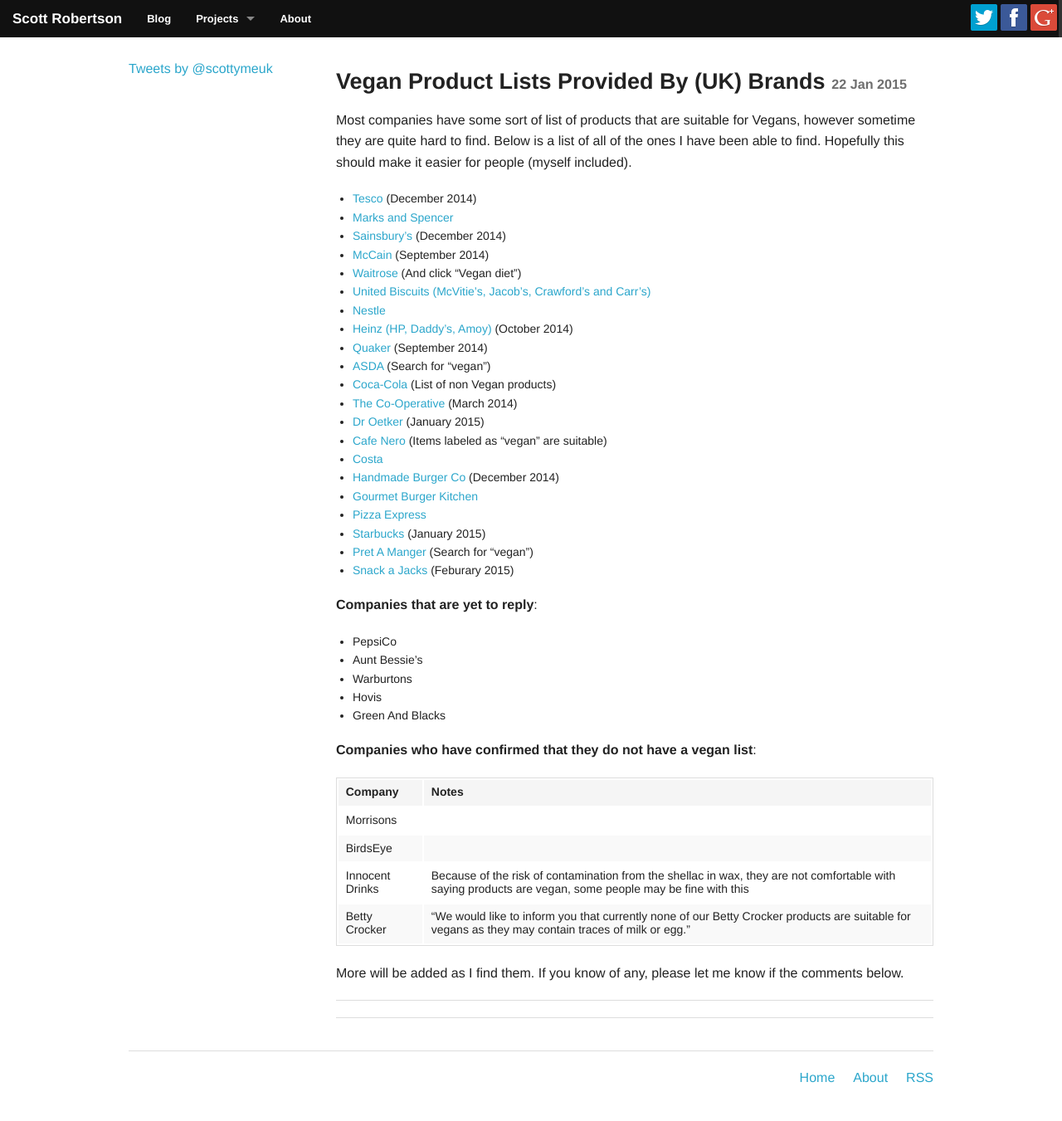
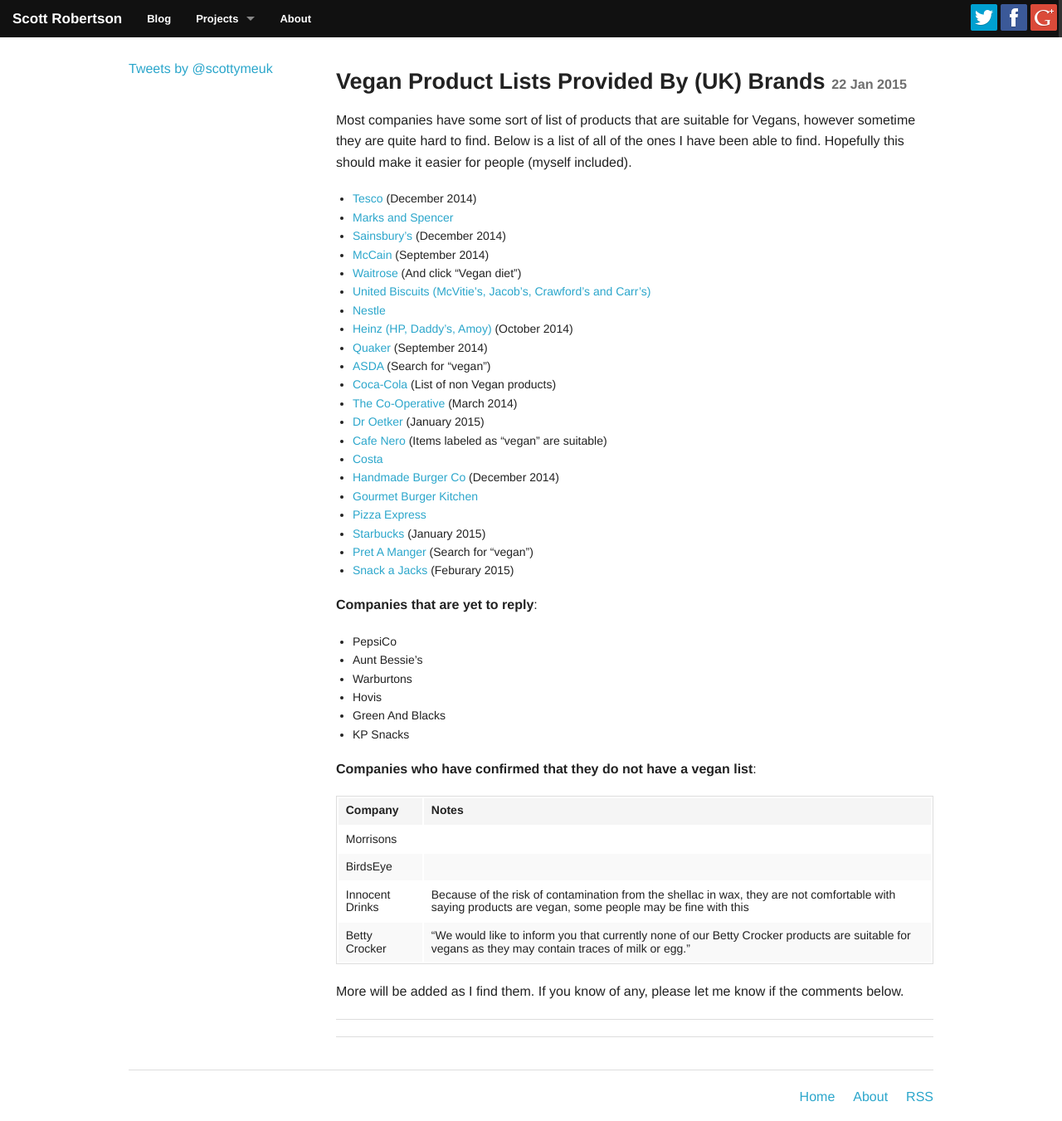
Before and after one commit to scottrobertson/scottrobertson.me, a Jekyll site: the page built from _posts/2015-01-22-uk-brands-vegan-lists.markdown, in a window 1280 px wide. Shown: the whole page at 83% size. Built offline with Jekyll 4.4.1, drawn with Linux system fonts in a browser that asks for light colours; nearby versions of some CDN libraries; Markdown is read by kramdown in place of the engine named in the settings; comment, search, counter and statistics services are not loaded; before the commit the page ends 1329 px from its top, so only the background shows below that.

Commit message:
Update 2015-01-22-uk-brands-vegan-lists.markdown

```diff
--- a/_posts/2015-01-22-uk-brands-vegan-lists.markdown
+++ b/_posts/2015-01-22-uk-brands-vegan-lists.markdown
@@ -36,6 +36,7 @@
 - Warburtons
 - Hovis
 - Green And Blacks
+- KP Snacks
 
 **Companies who have confirmed that they do not have a vegan list**:
 
```
